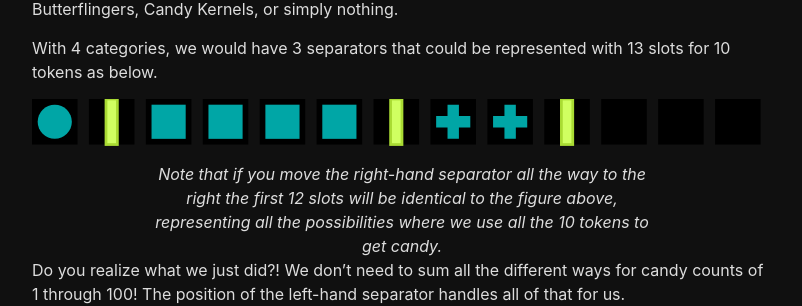
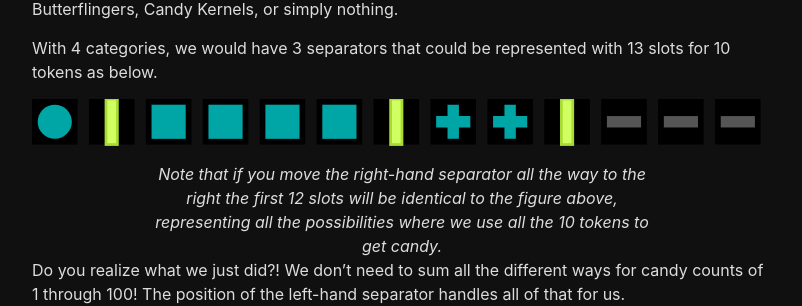
Before and after one commit to DoganCK/em, a Jekyll site: the page built from _posts/2020-09-01-einstein-candy.md, in a window 1280 px wide. Shown: the part 4013-4319 px from the top of the page, without its empty margins (238-1040 px from the left). Built offline with Jekyll 4.4.1, drawn with Linux system fonts in a browser that asks for light colours; formulas are drawn with MathJax 3.

Commit message:
firefix fix

```diff
--- a/_sass/elusive/_svg.scss
+++ b/_sass/elusive/_svg.scss
@@ -53,3 +53,6 @@
     padding-left: 15%;
     padding-right: 15%;
   }
+  .unavailable{
+    fill: #555555;
+  }
--- a/assets/js/bose-einstein.js
+++ b/assets/js/bose-einstein.js
@@ -315,11 +315,12 @@ class Table1 extends Scene1{
     for(let i=s3+1; i<13; i++){
       this.svg
         .append("rect")
+        .attr("class", "unavailable")
         .attr("x", 5+i*50)
         .attr("y", "15")
         .attr("width", 30)
         .attr("height", 10)
-        .style("fill", "555")
+
 
     }
   }
```
